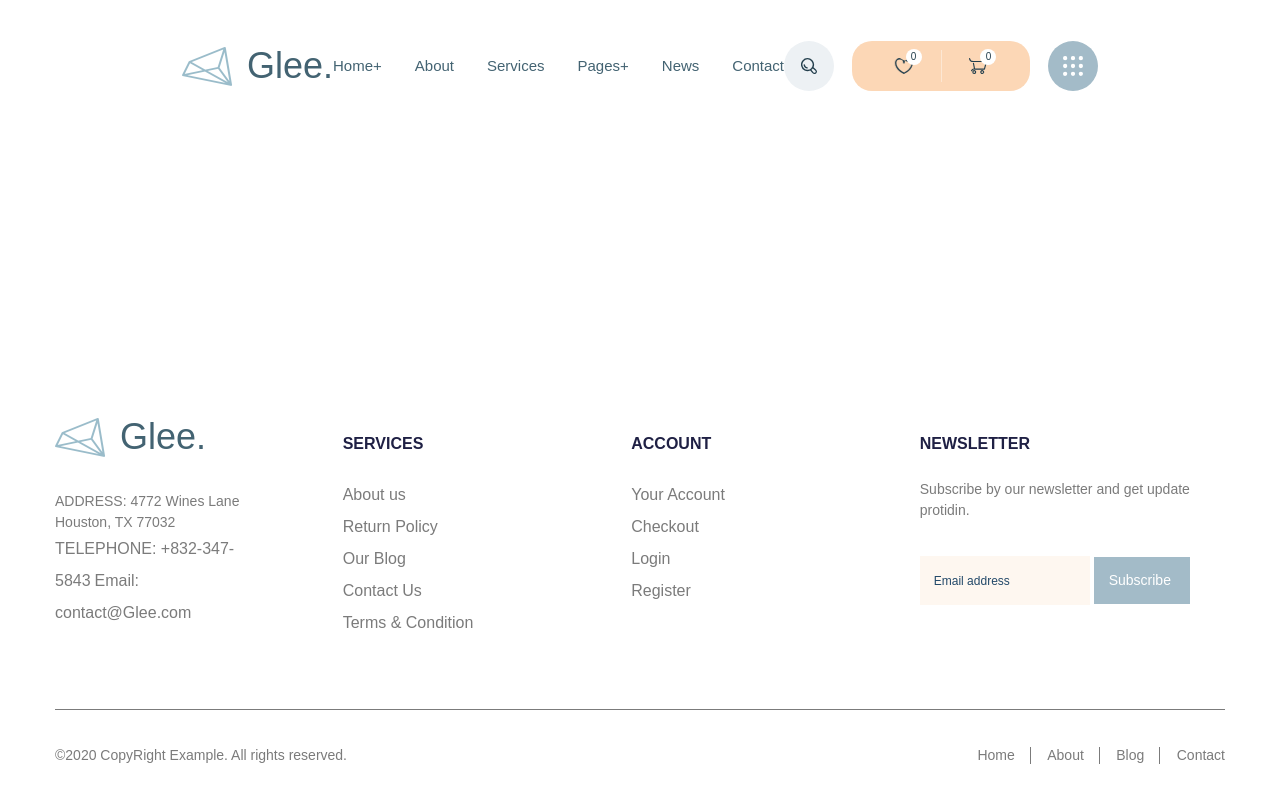
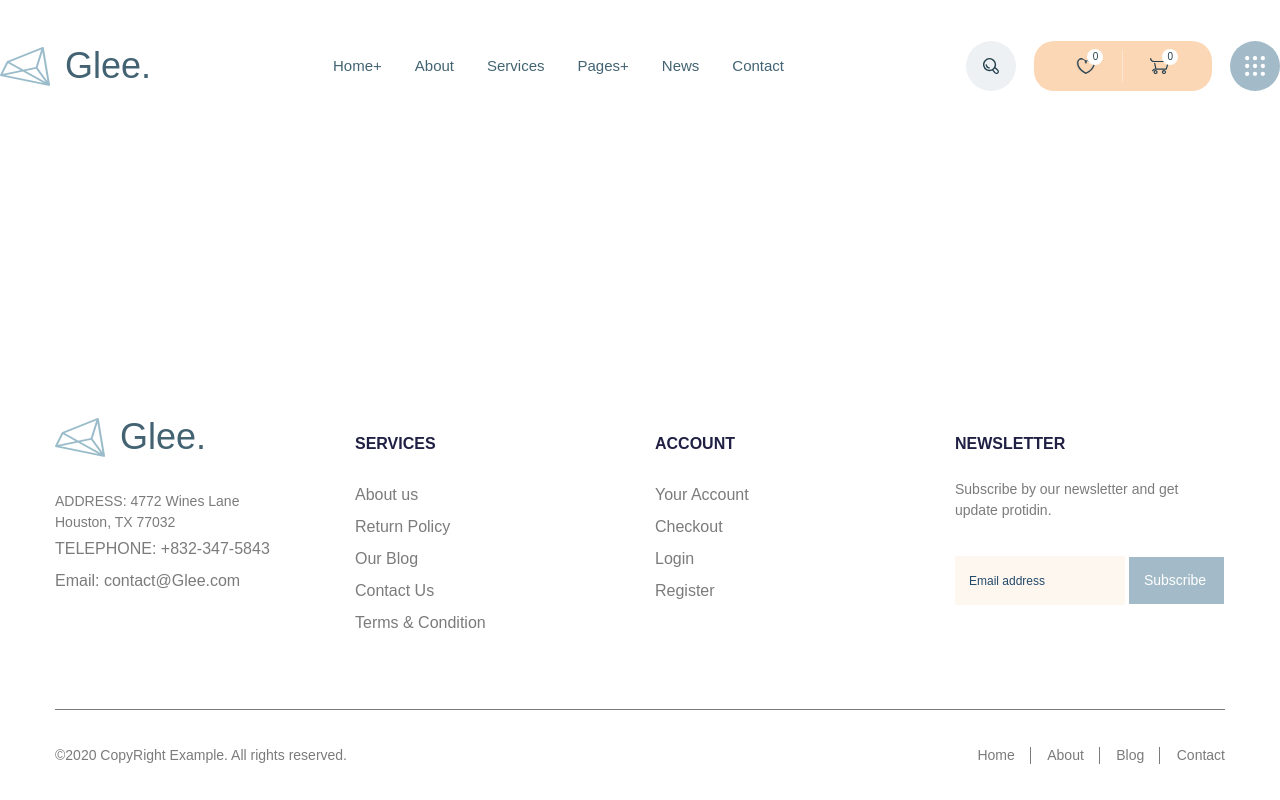
Before and after one commit to elusive-user/gle, a website: page app/index.html in a window 1280 px wide. Drawn offline with nearby package versions, Linux system fonts and the light colour scheme; files that its build step writes are made by us from their sources.

Commit message:
fix header and footer

```diff
--- a/app/index.html
+++ b/app/index.html
@@ -11,6 +11,7 @@
 
 <body>
   <header class="header">
+    <div class="header__container">
     <div class="header__inner">
       <a class="logo" href="#">
         <h1 class="logo__title">Glee.</h1>
@@ -56,6 +57,7 @@
           <img class="user-nav__img" src="images/icons/dots-menu.svg" alt="dots menu icon">
         </a>
       </div>
+    </div>
     </div>
   </header>
 
--- a/app/scss/style.scss
+++ b/app/scss/style.scss
@@ -5,8 +5,10 @@
 
 .header {
   padding: 37px 0;
-  max-width: 1800px;
-  margin: 0 auto;
+  &__container{
+    max-width: 1800px;
+    margin: 0 auto;
+  }
   &__inner {
     display: flex;
     justify-content: space-between;
@@ -130,6 +132,9 @@
     width: 200px;
     margin-right: 100px;
   }
+  &__item-form{
+    max-width: 270px;
+  }
   &__logo-title{
     margin-bottom: 25px;
   }
@@ -171,7 +176,7 @@
     @extend %dmsans-400;
     border: none;
     color: #fff;
-    padding: 13px 19px 13px 15px;
+    padding: 13px 18px 13px 15px;
   }
 }
 .footer-bottom {
@@ -184,8 +189,6 @@
     line-height: 32px;
     @extend %rubik-400;
     color: #7b7b7b;
-  }
-  &__nav {
   }
   &__nav-link{
     margin-right: 28px;
```
